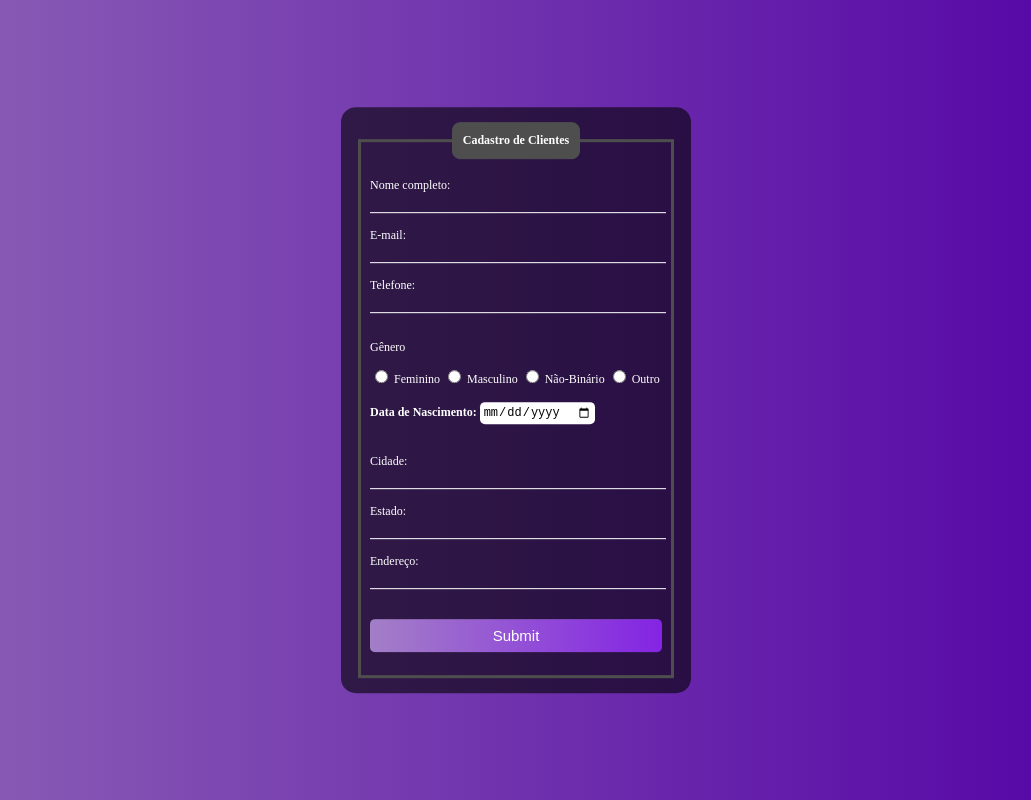
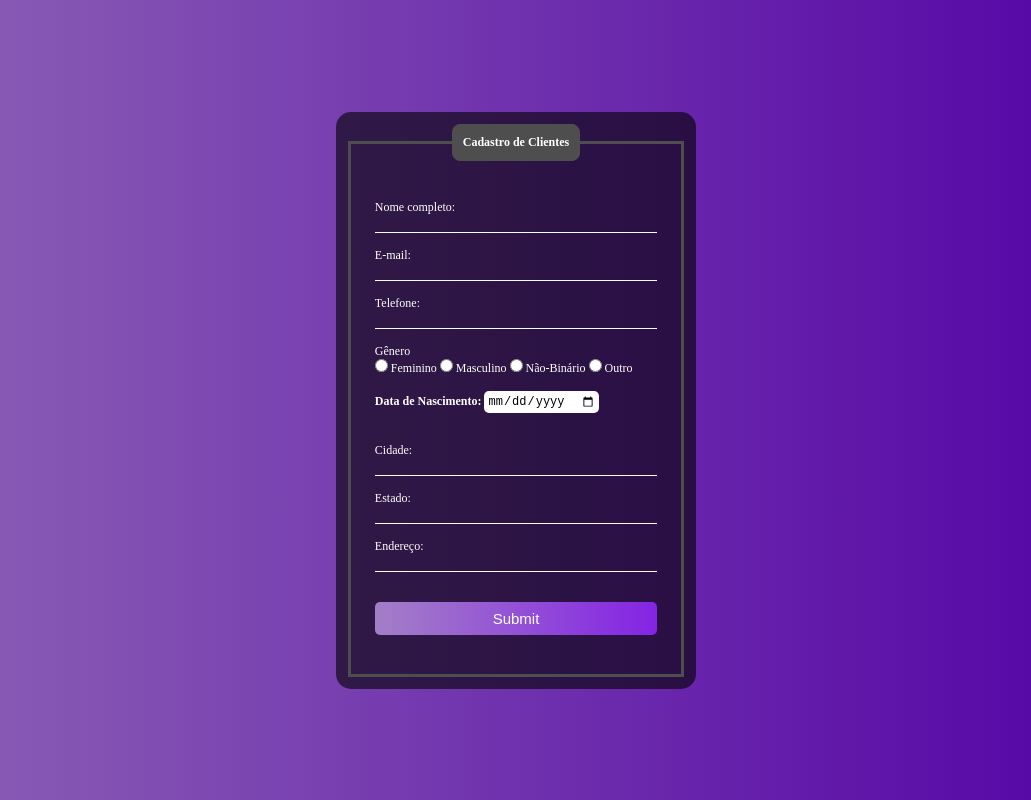
Before and after one commit to YanVictorSN/EstudandoFormularios, a plain HTML site: page index.html in a window 1280 px wide. Shown: the whole page, without its empty margins (124-1155 px from the left). Drawn offline with Linux system fonts and the light colour scheme.

Commit message:
Update style.css

```diff
--- a/style.css
+++ b/style.css
@@ -1,26 +1,37 @@
 * {
     font-family:font-family:'Rubik', sans-serif;
     font-size:12px;
+    margin:0;
+    border:0;
+    padding:0;
+
 }
 
 body{
     background-image:linear-gradient(to right, rgb(141, 99, 182),rgb(82, 0, 165));
+    display: flex;
+    align-items: center;
+    justify-content: center;
+    min-height: 100vh;
+    min-width: 100vw;
 }
 
 .box {
     color:white;
-    position: absolute;
-    top:50%;
-    left:50%;
-    transform: translate(-50%,-50%);
     background-color: rgba(0,0, 0,0.6);
-    padding: 15px;
+    padding: 1rem;
     border-radius: 15px;
-    width: 25%;
+    min-width: 26vw;
+    align-items: center;
+    justify-content: center;
+
 }
 
 fieldset {
     border: 3px solid rgb(78, 78, 78);
+    padding: 2rem;
+    align-items: center;
+    justify-content: center;
 }
 
 legend {
@@ -30,20 +41,10 @@ legend {
     background-color:rgb(78, 78, 78);
     border-radius: 8px;
     color: white;
+    align-items: center;
+    justify-content: center;
+}
 
-}
-.inputBox {
-    position: relative;
-
-}
-.labelinput {
-    position: absolut;
-    top: 0px;
-    left: 0px;
-    pointer-events: none;
-    transition: .5s;
-
-}
 .inputUser {
     background: none;
     border:none;
@@ -75,3 +76,11 @@ legend {
 #submit:hover {
     background-image:linear-gradient(to right, rgb(90, 43, 136),rgb(39, 2, 77));
 }
+
+@media only screen and (max-width:450px) {
+    * {
+        font-family:font-family:'Rubik', sans-serif;
+        font-size:10px;
+
+    }
+}
```
